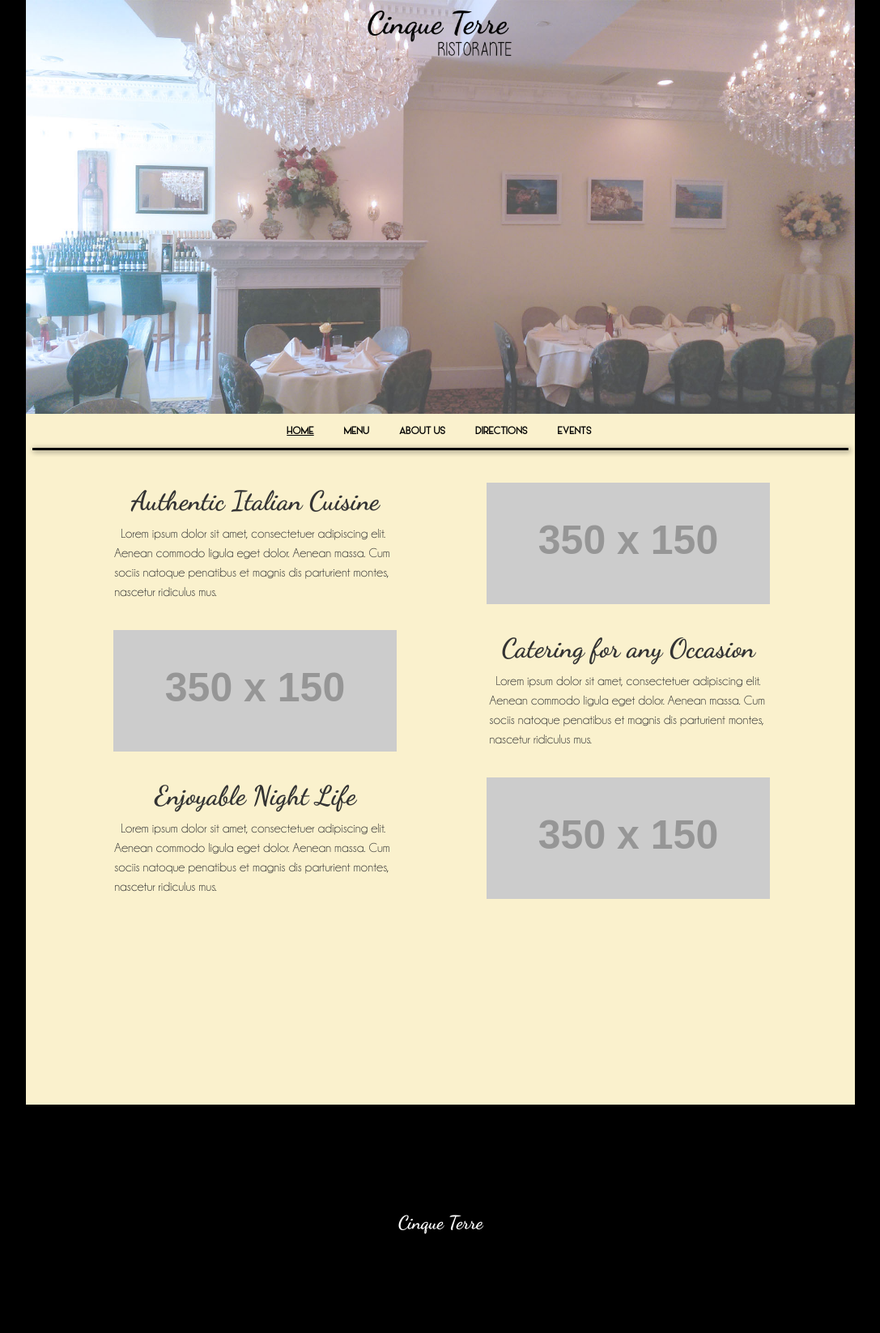
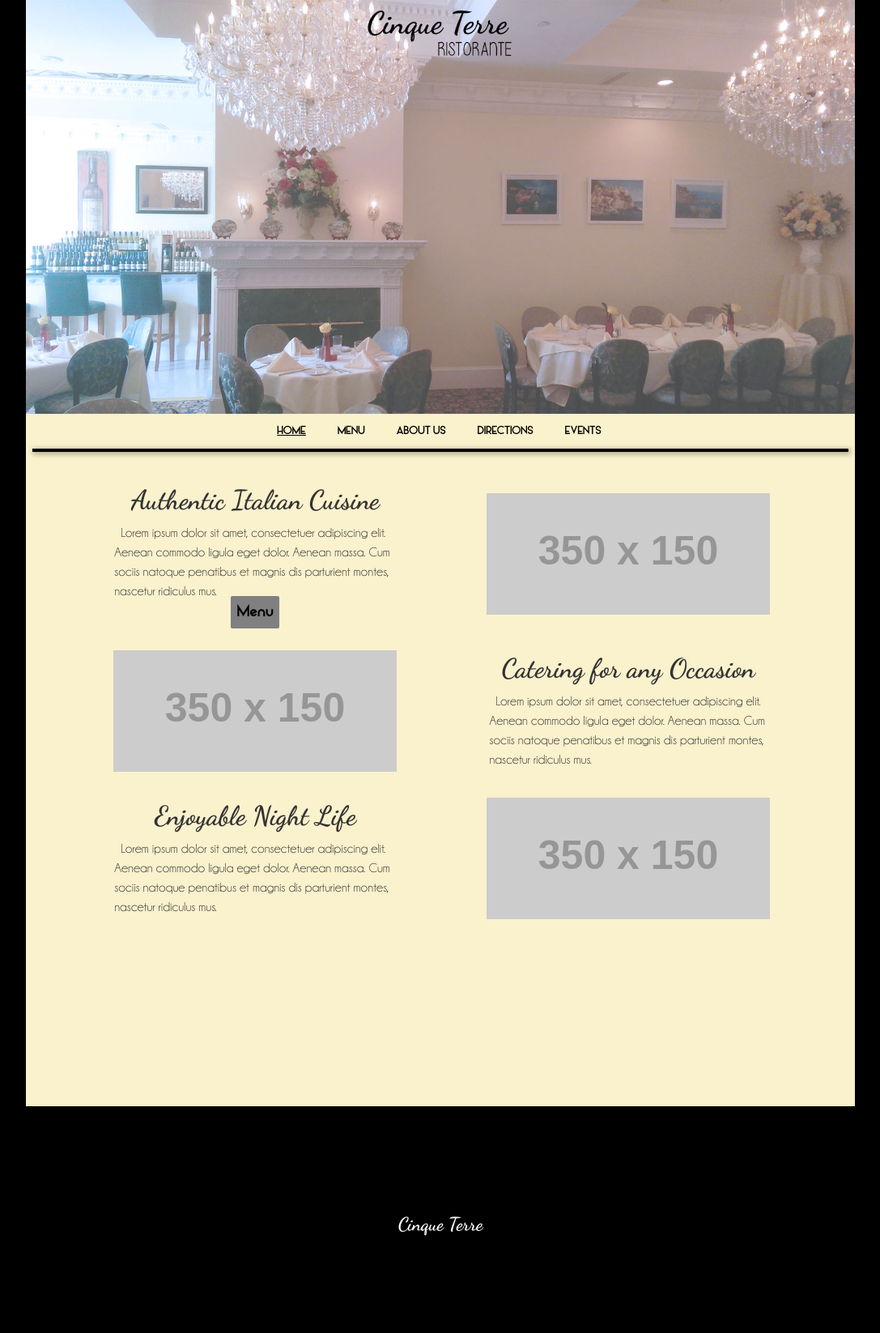
Before and after one commit to cinqueterreli/cinqueterre.github.io, a Jekyll site: the page built from 00index.html, in a window 1280 px wide. Shown: the whole page at 81% size, without its empty margins (96-1183 px from the left). Built offline with Jekyll 4.4.1, drawn with Linux system fonts in a browser that asks for light colours.

Commit message:
added button link

```diff
--- a/00index.html
+++ b/00index.html
@@ -9,6 +9,7 @@ header: /images/homepageHeader.jpg
 	<td><h1>Authentic Italian Cuisine</h1>
 		<p class="promo-blurb">Lorem ipsum dolor sit amet, consectetuer adipiscing elit. Aenean commodo ligula eget dolor. Aenean massa. Cum sociis natoque penatibus et magnis dis parturient montes, nascetur ridiculus mus.
 		</p>
+		<a href="#" class="button-link">Menu</a>
 	</td>
 	<td><img class="homepage-image" src="http://placehold.it/350x150"></td>
 </tr>
--- a/css/main.css
+++ b/css/main.css
@@ -69,6 +69,16 @@ a {
 
 a:hover {
 
+}
+
+a.button-link {
+  background-color:gray;
+  color:black;
+  font-family:navText;
+  font-size:1.2em;
+  text-align:center;
+  border-radius:2px;
+  padding:.4em;
 }
 
 .container {
@@ -157,7 +167,7 @@ hr {
 
 .nav-link {
 	font-family:navText;
-	font-size:.75em;
+	font-size:.8em;
 	padding:.25em 1em;
 	color:black;
 	margin-right:.5em;
```
